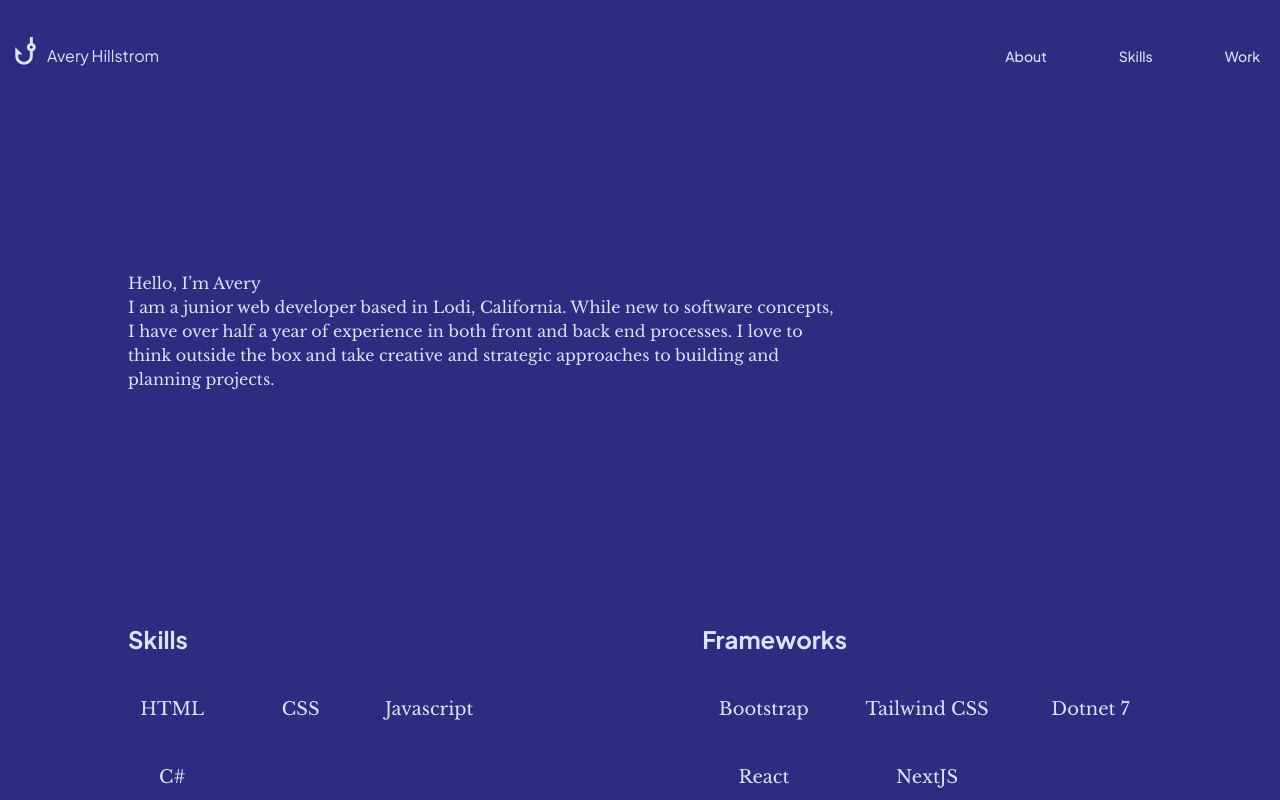
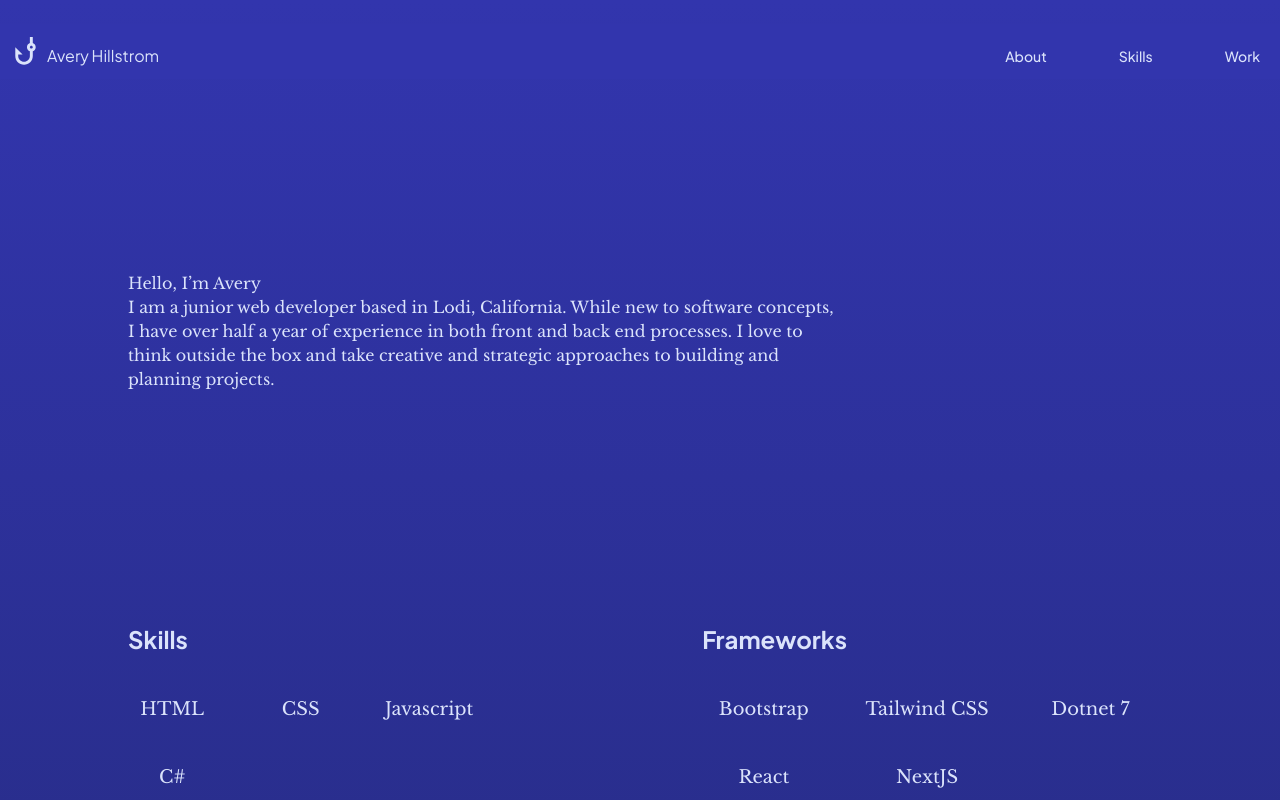
Before and after one commit to SarcasticSardines/portfolio, a Next.js app: page / in a window 1280 px wide. Shown: the top 800 px of the page. Built offline with nearby package versions, Linux system fonts and the light colour scheme.

Commit message:
subtle gradient working

```diff
--- a/src/app/components/pages/DisplayPage.tsx
+++ b/src/app/components/pages/DisplayPage.tsx
@@ -21,11 +21,11 @@ const DisplayPage = () => {
 
 
   return (
-    <div className="bg-mymidnightblue min-h-screen">
+    <div className="gradBg min-h-screen">
     {/* navbar component in DisplayPage so useRef works with no errors  */}
     {/* class="px-2 py-2.5 dark:border-gray-700 dark:bg-gray-800 sm:px-4 min-w-full bg-mymidnightblue font-sec" */}
     {/* class="mx-auto flex flex-wrap items-center justify-between container" */}
-    <Navbar className='min-w-full bg-mymidnightblue font-sec navMarg flex justify-between text-softlightlilac mt-6'>
+    <Navbar className='min-w-full bg-lightmidnightblue font-sec navMarg flex justify-between text-softlightlilac mt-6'>
             <Navbar.Brand href='#' className="flex">
                 <PhishingIcon fontSize='large' className=''/>
                 <p className='mx-1 mt-2'>Avery Hillstrom</p>
--- a/src/app/globals.css
+++ b/src/app/globals.css
@@ -12,7 +12,12 @@
 }
 
 body {
-    background-color: rgba(43, 45, 128, 1);
+    background-color: rgba(50, 53, 173, 1);
+    background-image: linear-gradient(rgba(50, 53, 173, 1), rgba(31, 38, 105, 1));
+}
+
+.gradBg{
+    background-image: linear-gradient(rgba(50, 53, 173, 1), rgba(31, 38, 105, 1));
 }
 
 .font-main{
--- a/tailwind.config.ts
+++ b/tailwind.config.ts
@@ -16,7 +16,7 @@ module.exports = {
           "conic-gradient(from 180deg at 50% 50%, var(--tw-gradient-stops))",
       },
       colors: {
-        'mymidnightblue' : 'rgba(43, 45, 128, 1)',
+        'mymidnightblue' : 'rgba(31, 38, 105, 1)',
         'softlightlilac' : 'rgba(219, 227, 251, 1)',
         'lightmidnightblue' : 'rgba(50, 53, 173, 1)'
       }
```
